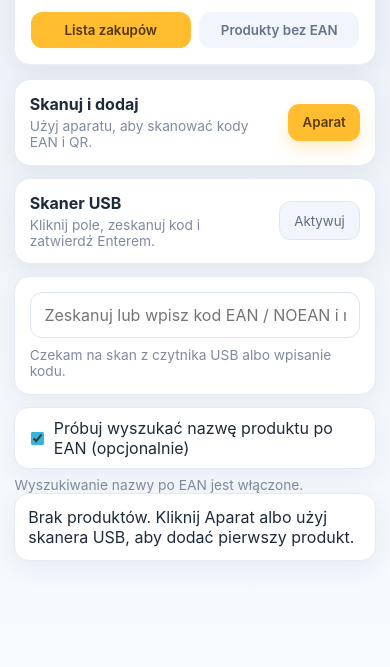
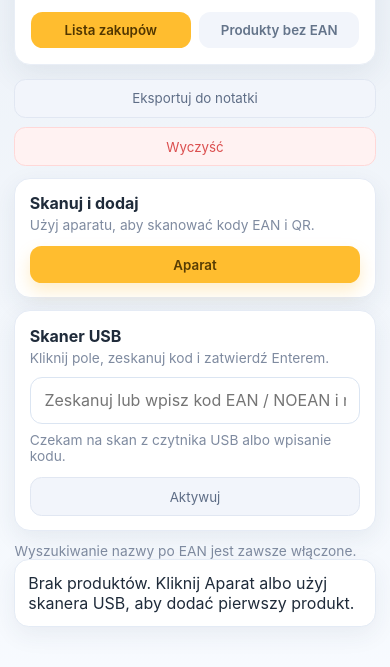
Before and after one commit to AnnPasz/APSShopScan, a plain HTML site: page index.html in a window 390 px wide. Shown: the part 103-770 px from the top of the page. Drawn offline with Linux system fonts and the light colour scheme.

Commit message:
Add notes export and simplify shopping controls

```diff
--- a/app.js
+++ b/app.js
@@ -2,7 +2,6 @@ const STORAGE_KEYS = {
   shoppingItems: "aps-shopping-items",
   manualItems: "aps-manual-items",
   manualNextId: "aps-manual-next-id",
-  eanLookupEnabled: "aps-ean-lookup-enabled",
   eanLookupCache: "aps-ean-lookup-cache",
   language: "aps-language",
 };
@@ -24,15 +23,20 @@ const TRANSLATIONS = {
     usbReady: "Pole aktywne. Możesz skanować skanerem USB.",
     usbWaiting: "Czekam na skan z czytnika USB albo wpisanie kodu.",
     usbProcessing: "Przetwarzam zeskanowany kod...",
-    lookupToggleLabel: "Próbuj wyszukać nazwę produktu po EAN (opcjonalnie)",
-    lookupEnabled: "Wyszukiwanie nazwy po EAN jest włączone.",
-    lookupDisabled: "Wyszukiwanie nazwy po EAN jest wyłączone. Zostanie użyty kod EAN jako nazwa.",
+    exportNoteButton: "Eksportuj do notatki",
+    clearListButton: "Wyczyść",
+    clearListConfirm: "Usunąć wszystkie pozycje z listy zakupów?",
+    exportEmptyList: "Lista zakupów jest pusta.",
+    exportNoteTitle: "Lista zakupów",
+    exportShareTitle: "Eksportuj listę zakupów",
+    exportCopied: "Lista zakupów została skopiowana. Wklej ją do Notatek iOS.",
+    exportUnsupported: "Nie udało się wyeksportować listy. Skopiuj ją ręcznie później.",
+    lookupEnabled: "Wyszukiwanie nazwy po EAN jest zawsze włączone.",
     lookupSearching: "Szukam nazwy produktu dla EAN {code}...",
     lookupFound: "Znaleziono nazwę produktu: {name}",
     lookupNotFound: "Nie znaleziono pewnej nazwy dla EAN {code}. Potwierdź nazwę ręcznie.",
     lookupSuggestedBy: "Sugestia z: {source}",
     lookupNoReliable: "Nie znaleziono wiarygodnego dopasowania online",
-    lookupDisabledMeta: "Wyszukiwanie wyłączone",
     lookupSourceUser: "własne potwierdzenie",
     lookupCachedSuffix: " (z pamięci)",
     manualTitle: "Dodaj produkt bez EAN",
@@ -88,15 +92,20 @@ const TRANSLATIONS = {
     usbReady: "Field is active. You can scan with a USB barcode scanner.",
     usbWaiting: "Waiting for a USB scanner scan or typed code.",
     usbProcessing: "Processing scanned code...",
-    lookupToggleLabel: "Try product name lookup from EAN (optional)",
-    lookupEnabled: "EAN name lookup is enabled.",
-    lookupDisabled: "EAN name lookup is disabled. The EAN code will be used as the product name.",
+    exportNoteButton: "Export to Notes",
+    clearListButton: "Clear",
+    clearListConfirm: "Remove all items from the shopping list?",
+    exportEmptyList: "The shopping list is empty.",
+    exportNoteTitle: "Shopping List",
+    exportShareTitle: "Export shopping list",
+    exportCopied: "Shopping list copied. Paste it into iOS Notes.",
+    exportUnsupported: "Could not export the list. Please copy it manually later.",
+    lookupEnabled: "EAN name lookup is always enabled.",
     lookupSearching: "Looking up product name for EAN {code}...",
     lookupFound: "Found product name: {name}",
     lookupNotFound: "No reliable product name found for EAN {code}. Please confirm it manually.",
     lookupSuggestedBy: "Suggested by: {source}",
     lookupNoReliable: "No reliable online match found",
-    lookupDisabledMeta: "Lookup disabled",
     lookupSourceUser: "manual confirmation",
     lookupCachedSuffix: " (cached)",
     manualTitle: "Add product without EAN",
@@ -144,7 +153,6 @@ const state = {
   manualNextId: 1000,
   scanning: false,
   scannerInstance: null,
-  eanLookupEnabled: true,
   eanLookupCache: {},
   pendingScannedItem: null,
   language: "pl"
@@ -154,6 +162,8 @@ const elements = {
   brandLabel: document.getElementById("brand-label"),
   appTitle: document.getElementById("app-title"),
   languageToggle: document.getElementById("language-toggle"),
+  exportNoteBtn: document.getElementById("export-note-btn"),
+  clearListBtn: document.getElementById("clear-list-btn"),
   navShopping: document.getElementById("nav-shopping"),
   navManual: document.getElementById("nav-manual"),
   shoppingView: document.getElementById("shopping-view"),
@@ -173,8 +183,6 @@ const elements = {
   manualSubmitBtn: document.getElementById("manual-submit-btn"),
   manualHelp: document.getElementById("manual-help"),
   manualItems: document.getElementById("manual-items"),
-  lookupToggleLabel: document.getElementById("lookup-toggle-label"),
-  eanLookupEnabled: document.getElementById("ean-lookup-enabled"),
   lookupStatus: document.getElementById("lookup-status"),
   scannerModal: document.getElementById("scanner-modal"),
   scannerTitle: document.getElementById("scanner-title"),
@@ -186,7 +194,6 @@ const elements = {
   confirmScanCode: document.getElementById("confirm-scan-code"),
   confirmNameLabel: document.getElementById("confirm-name-label"),
   confirmScanName: document.getElementById("confirm-scan-name"),
-  confirmScanSource: document.getElementById("confirm-scan-source"),
   confirmScanAdd: document.getElementById("confirm-scan-add"),
   confirmScanCancel: document.getElementById("confirm-scan-cancel"),
   confirmScanCancelTop: document.getElementById("confirm-scan-cancel-top")
@@ -204,13 +211,14 @@ function init() {
 }
 
 function bindEvents() {
+  elements.exportNoteBtn.addEventListener("click", exportShoppingListToNotes);
+  elements.clearListBtn.addEventListener("click", clearShoppingList);
   elements.navShopping.addEventListener("click", () => showView("shopping"));
   elements.navManual.addEventListener("click", () => showView("manual"));
   elements.languageToggle.addEventListener("click", toggleLanguage);
   elements.addScanBtn.addEventListener("click", openScanner);
   elements.closeScanBtn.addEventListener("click", closeScanner);
   elements.manualForm.addEventListener("submit", onAddManualItem);
-  elements.eanLookupEnabled.addEventListener("change", onLookupToggleChanged);
   elements.confirmScanAdd.addEventListener("click", confirmPendingScannedItem);
   elements.confirmScanCancel.addEventListener("click", clearPendingScannedItem);
   elements.confirmScanCancelTop.addEventListener("click", clearPendingScannedItem);
@@ -228,24 +236,18 @@ function loadState() {
     state.manualNextId = nextId;
   }
 
-  const lookupRaw = localStorage.getItem(STORAGE_KEYS.eanLookupEnabled);
-  if (lookupRaw === "false") {
-    state.eanLookupEnabled = false;
-  }
+  localStorage.removeItem("aps-ean-lookup-enabled");
 
   const language = localStorage.getItem(STORAGE_KEYS.language);
   if (language && TRANSLATIONS[language]) {
     state.language = language;
   }
-
-  elements.eanLookupEnabled.checked = state.eanLookupEnabled;
 }
 
 function persistState() {
   localStorage.setItem(STORAGE_KEYS.shoppingItems, JSON.stringify(state.shoppingItems));
   localStorage.setItem(STORAGE_KEYS.manualItems, JSON.stringify(state.manualItems));
   localStorage.setItem(STORAGE_KEYS.manualNextId, String(state.manualNextId));
-  localStorage.setItem(STORAGE_KEYS.eanLookupEnabled, String(state.eanLookupEnabled));
   localStorage.setItem(STORAGE_KEYS.eanLookupCache, JSON.stringify(state.eanLookupCache));
   localStorage.setItem(STORAGE_KEYS.language, state.language);
 }
@@ -263,6 +265,8 @@ function applyLanguage() {
   document.title = t("pageTitle");
   elements.brandLabel.textContent = t("brand");
   elements.appTitle.textContent = t("appTitle");
+  elements.exportNoteBtn.textContent = t("exportNoteButton");
+  elements.clearListBtn.textContent = t("clearListButton");
   elements.navShopping.textContent = t("navShopping");
   elements.navManual.textContent = t("navManual");
   elements.cameraCardTitle.textContent = t("cameraCardTitle");
@@ -272,7 +276,6 @@ function applyLanguage() {
   elements.usbCardText.textContent = t("usbCardText");
   elements.usbFocusBtn.textContent = t("usbFocusButton");
   elements.usbScanInput.placeholder = t("usbPlaceholder");
-  elements.lookupToggleLabel.textContent = t("lookupToggleLabel");
   elements.manualTitle.textContent = t("manualTitle");
   elements.manualName.placeholder = t("manualPlaceholder");
   elements.manualSubmitBtn.textContent = t("manualSubmit");
@@ -311,14 +314,63 @@ function showView(view) {
   elements.navManual.classList.toggle("active", !isShopping);
 }
 
-function onLookupToggleChanged(event) {
-  state.eanLookupEnabled = event.currentTarget.checked;
+function setLookupStatusDefault() {
+  elements.lookupStatus.textContent = t("lookupEnabled");
+}
+
+async function exportShoppingListToNotes() {
+  if (!state.shoppingItems.length) {
+    alert(t("exportEmptyList"));
+    return;
+  }
+
+  const noteText = buildShoppingNoteText();
+
+  if (navigator.share) {
+    try {
+      await navigator.share({
+        title: t("exportShareTitle"),
+        text: noteText
+      });
+      return;
+    } catch (error) {
+      if (error?.name !== "AbortError") {
+        console.debug("Share export failed:", error);
+      }
+    }
+  }
+
+  if (navigator.clipboard?.writeText) {
+    try {
+      await navigator.clipboard.writeText(noteText);
+      alert(t("exportCopied"));
+      return;
+    } catch (error) {
+      console.debug("Clipboard export failed:", error);
+    }
+  }
+
+  alert(`${t("exportUnsupported")}\n\n${noteText}`);
+}
+
+function clearShoppingList() {
+  if (!state.shoppingItems.length) {
+    return;
+  }
+
+  if (!window.confirm(t("clearListConfirm"))) {
+    return;
+  }
+
+  state.shoppingItems = [];
   persistState();
+  renderShoppingList();
   setLookupStatusDefault();
 }
 
-function setLookupStatusDefault() {
-  elements.lookupStatus.textContent = state.eanLookupEnabled ? t("lookupEnabled") : t("lookupDisabled");
+function buildShoppingNoteText() {
+  const items = getSortedShoppingItems().map((item) => `- ${item.name} x${item.qty}`);
+  return [t("exportNoteTitle"), "", ...items].join("\n");
 }
 
 function focusUsbInput() {
@@ -578,8 +630,7 @@ async function handleScanResult(rawValue, format) {
     }
 
     let productName = `EAN ${code}`;
-    let lookupMeta = t("lookupDisabledMeta");
-    if (state.eanLookupEnabled) {
+    let lookupMeta = t("lookupNoReliable");
     elements.lookupStatus.textContent = t("lookupSearching", { code });
     const lookup = await lookupProductNameByEan(code);
     if (lookup.name) {
@@ -587,9 +638,7 @@ async function handleScanResult(rawValue, format) {
       lookupMeta = t("lookupSuggestedBy", { source: lookup.sourceLabel });
       elements.lookupStatus.textContent = t("lookupFound", { name: lookup.name });
     } else {
-        lookupMeta = t("lookupNoReliable");
       elements.lookupStatus.textContent = t("lookupNotFound", { code });
-      }
     }
 
     state.pendingScannedItem = {
--- a/index.html
+++ b/index.html
@@ -21,6 +21,11 @@
       </header>
 
       <section id="shopping-view" class="view">
+        <div class="list-actions" aria-label="Akcje listy zakupów">
+          <button id="export-note-btn" class="ghost-btn" type="button">Eksportuj do notatki</button>
+          <button id="clear-list-btn" class="ghost-btn danger-btn" type="button">Wyczyść</button>
+        </div>
+
         <div class="hero-card">
           <div>
             <p id="camera-card-title" class="hero-title">Skanuj i dodaj</p>
@@ -29,23 +34,15 @@
           <button id="add-scan-btn" class="primary-btn">Aparat</button>
         </div>
 
-        <div class="hero-card usb-card">
+        <div class="hero-card usb-card usb-card-merged">
           <div>
             <p id="usb-card-title" class="hero-title">Skaner USB</p>
             <p id="usb-card-text" class="helper-text">Kliknij pole, zeskanuj kod i zatwierdź Enterem.</p>
+            <input id="usb-scan-input" class="confirm-input usb-inline-input" type="text" inputmode="numeric" autocomplete="off" placeholder="Zeskanuj lub wpisz kod EAN / NOEAN i naciśnij Enter" />
+            <p id="usb-status" class="helper-text"></p>
           </div>
           <button id="usb-focus-btn" class="ghost-btn" type="button">Aktywuj</button>
         </div>
-
-        <div class="usb-input-card">
-          <input id="usb-scan-input" class="confirm-input" type="text" inputmode="numeric" autocomplete="off" placeholder="Zeskanuj lub wpisz kod EAN / NOEAN i naciśnij Enter" />
-          <p id="usb-status" class="helper-text"></p>
-        </div>
-
-        <label class="lookup-toggle" for="ean-lookup-enabled">
-          <input id="ean-lookup-enabled" type="checkbox" checked />
-          <span id="lookup-toggle-label">Próbuj wyszukać nazwę produktu po EAN (opcjonalnie)</span>
-        </label>
 
         <p id="lookup-status" class="helper-text"></p>
 
@@ -82,7 +79,6 @@
         <p id="confirm-scan-code" class="helper-text"></p>
         <label id="confirm-name-label" class="confirm-label" for="confirm-scan-name">Nazwa produktu</label>
         <input id="confirm-scan-name" class="confirm-input" type="text" placeholder="W razie potrzeby popraw nazwę produktu" />
-        <p id="confirm-scan-source" class="helper-text"></p>
         <div class="item-controls">
           <button id="confirm-scan-cancel" class="ghost-btn">Anuluj</button>
           <button id="confirm-scan-add" class="primary-btn">Dodaj do listy</button>
--- a/styles.css
+++ b/styles.css
@@ -156,6 +156,16 @@ body {
   display: none;
 }
 
+.list-actions {
+  display: flex;
+  gap: 0.6rem;
+  margin-bottom: 0.75rem;
+}
+
+.list-actions > button {
+  flex: 1;
+}
+
 .hero-card {
   background: var(--panel);
   border: 1px solid #e5ebf5;
@@ -173,15 +183,17 @@ body {
   margin-bottom: 0.75rem;
 }
 
-.usb-input-card {
-  background: var(--panel);
-  border: 1px solid #e5ebf5;
-  border-radius: 1rem;
-  padding: 0.9rem;
-  margin-bottom: 0.75rem;
-  display: grid;
-  gap: 0.55rem;
-  box-shadow: 0 8px 24px rgba(44, 61, 89, 0.06);
+.usb-card-merged {
+  align-items: stretch;
+}
+
+.usb-card-merged > div {
+  flex: 1;
+}
+
+.usb-inline-input {
+  margin-top: 0.7rem;
+  margin-bottom: 0.55rem;
 }
 
 .hero-title {
@@ -190,20 +202,10 @@ body {
   font-weight: 700;
 }
 
-.lookup-toggle {
-  background: var(--panel);
-  border: 1px solid #e5ebf5;
-  border-radius: 0.9rem;
-  display: flex;
-  gap: 0.45rem;
-  align-items: center;
-  padding: 0.65rem 0.7rem;
-  margin-bottom: 0.5rem;
-  box-shadow: 0 8px 24px rgba(44, 61, 89, 0.06);
-}
-
-.lookup-toggle input {
-  accent-color: var(--accent);
+.danger-btn {
+  color: #db4f4f;
+  border-color: #ffd8d8;
+  background: #fff2f2;
 }
 
 .shopping-list,
@@ -246,6 +248,19 @@ body {
   gap: 0.5rem;
   align-items: center;
   flex-wrap: wrap;
+}
+
+@media (max-width: 480px) {
+  .list-actions,
+  .hero-card {
+    flex-direction: column;
+    align-items: stretch;
+  }
+
+  .hero-card > button,
+  .list-actions > button {
+    width: 100%;
+  }
 }
 
 .qty-box {
```
Lines whose indentation alone changed are shown as unchanged.
